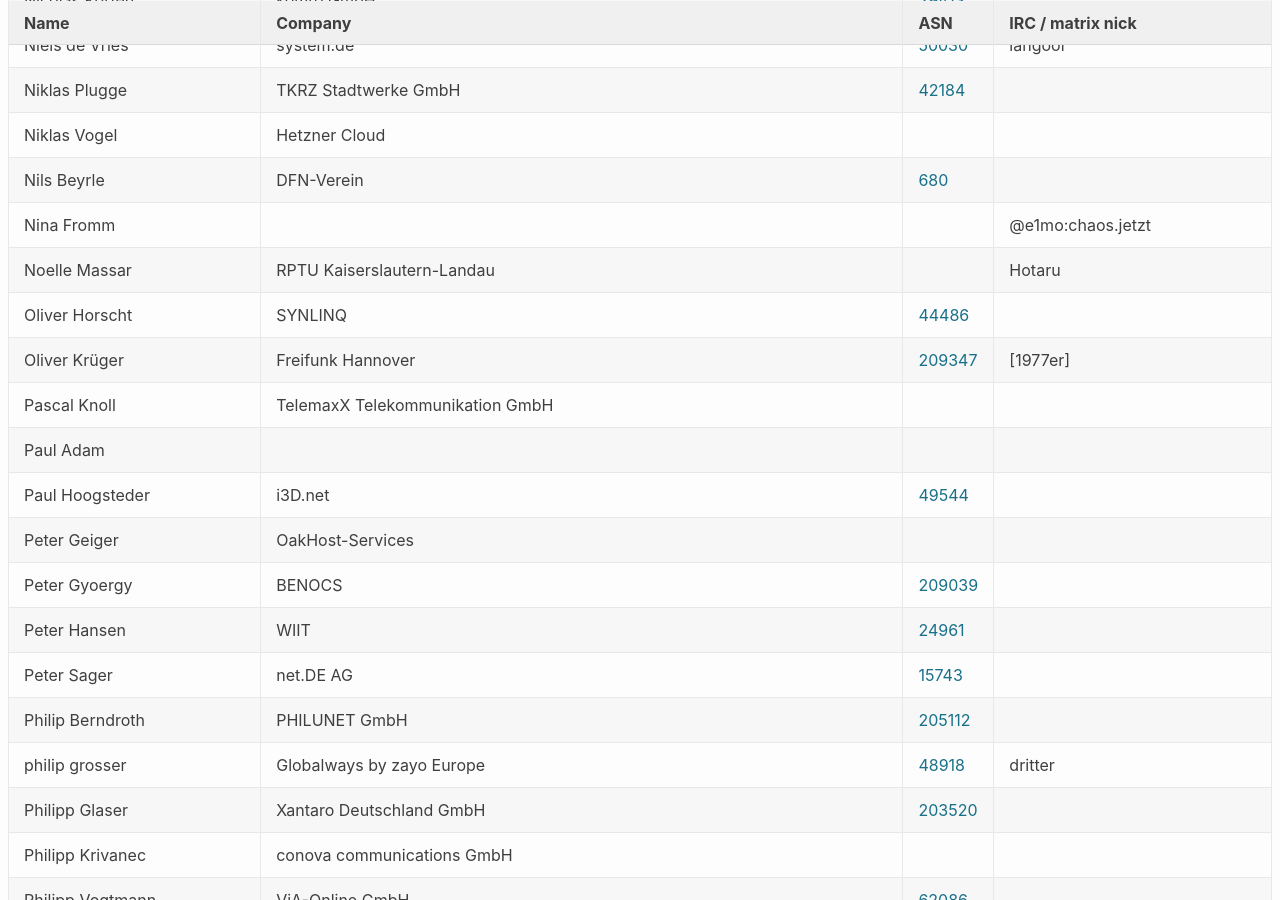
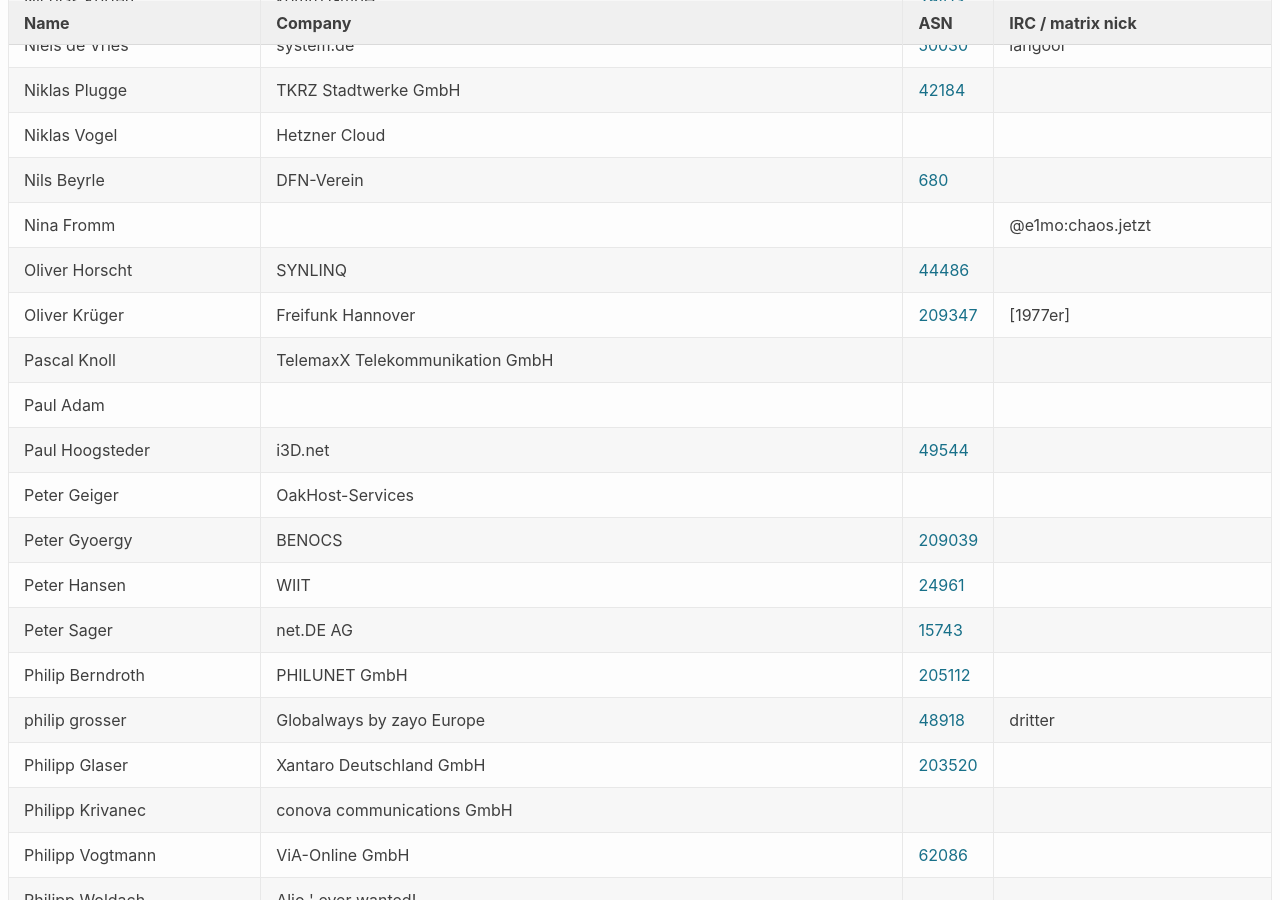
Before and after one commit to denog/pretix-attendeelist, a Jekyll site: the page built from denog17/index.markdown, in a window 1280 px wide and 900 px high, scrolled down 9154 px. Built offline with Jekyll 4.4.1, drawn with Linux system fonts in a browser that asks for light colours.

Commit message:
Latest data: Wed Jul 23 22:34:08 UTC 2025

```diff
--- a/_data/attendees_denog17_onsite.json
+++ b/_data/attendees_denog17_onsite.json
@@ -1230,12 +1230,6 @@
     "asn": null
   },
   {
-    "name": "Noelle Massar",
-    "company": "RPTU Kaiserslautern-Landau",
-    "irc": "Hotaru",
-    "asn": null
-  },
-  {
     "name": "Oliver Horscht",
     "company": "SYNLINQ",
     "irc": null,
```
